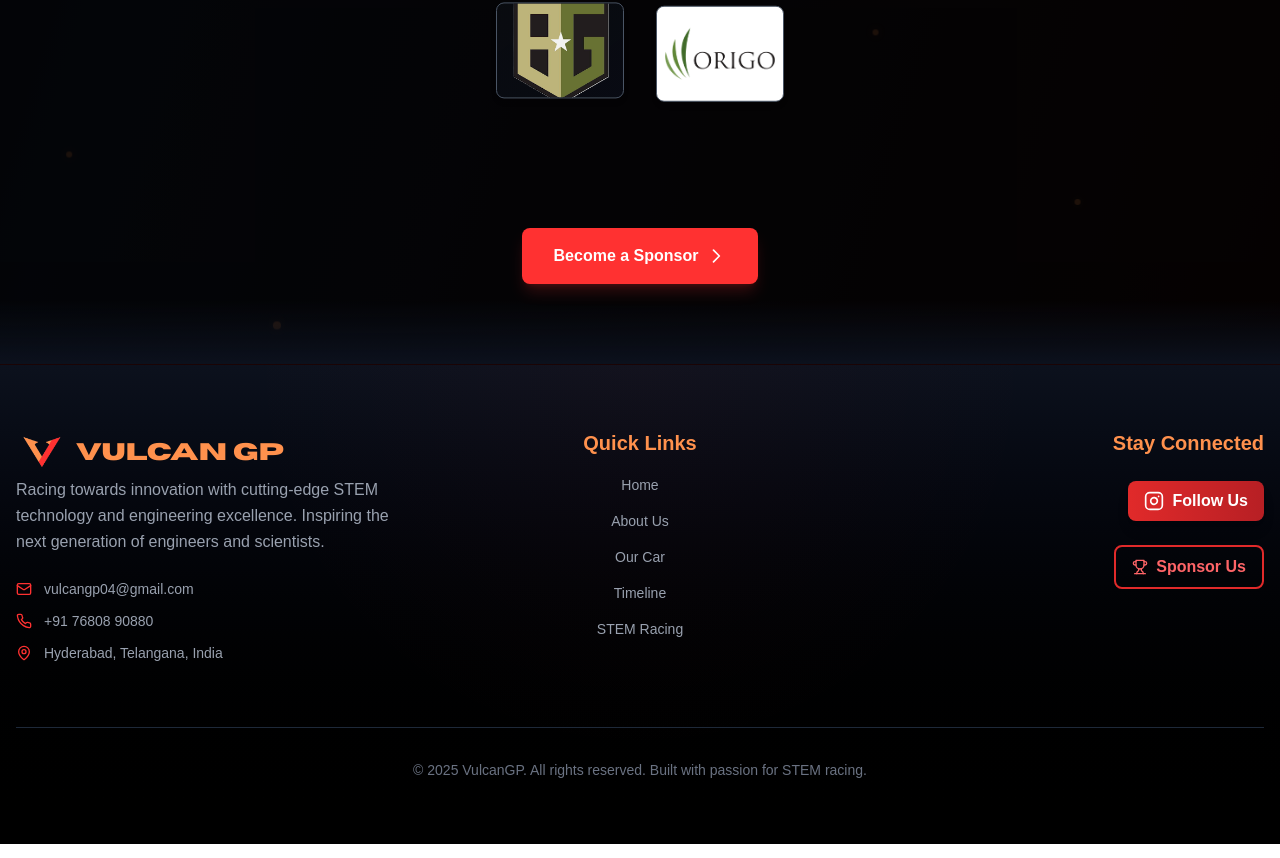
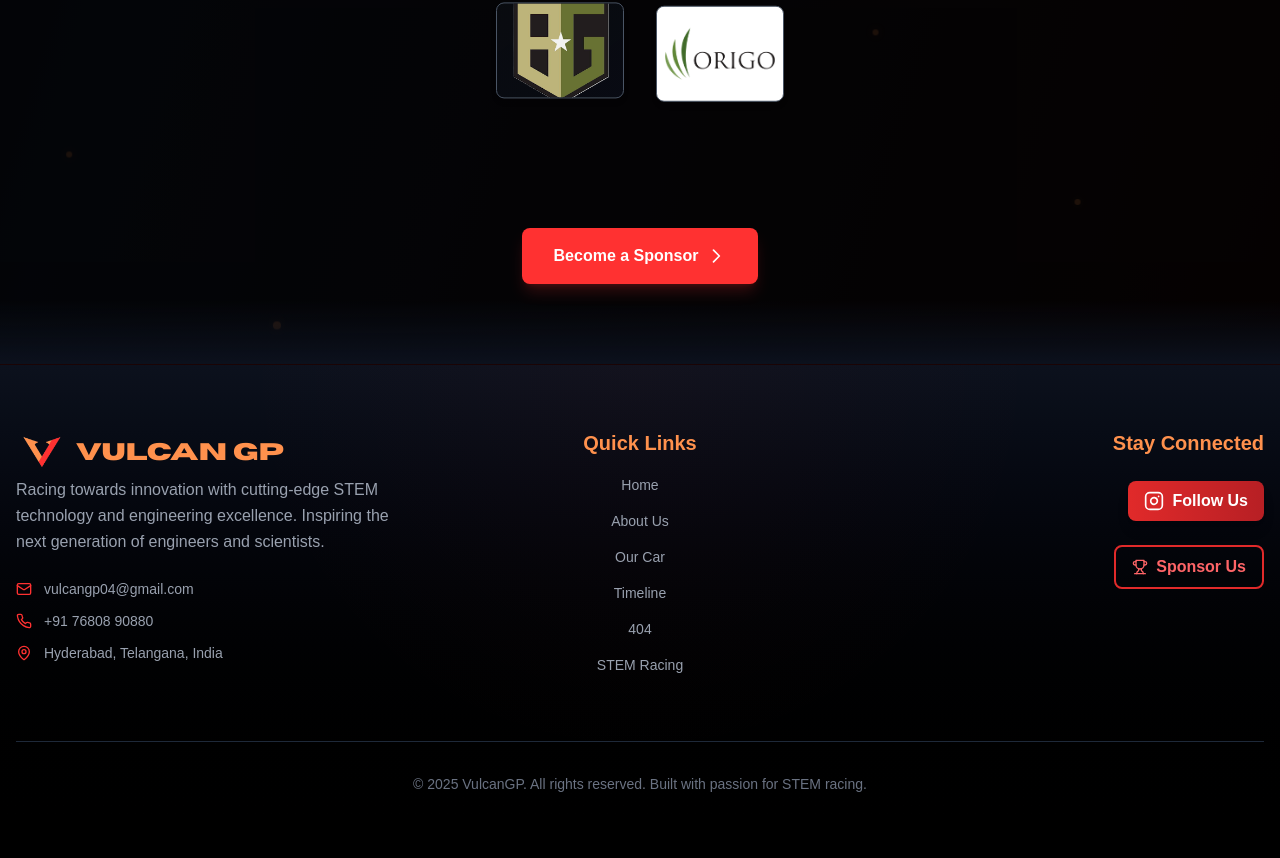
Before and after one commit to whippingdot/Vulcan-GP, a Next.js app: page / in a window 1280 px wide. Shown: the part 3841-4699 px from the top of the page. Built offline with nearby package versions, Linux system fonts and the light colour scheme.

Commit message:
fonts and 404

```diff
--- a/src/app/globals.css
+++ b/src/app/globals.css
@@ -2,7 +2,7 @@
 
 @font-face {
   font-family: "Horizon";
-  src: url("/fonts/Horizon/Horizon.otf") format("opentype");
+  src: url("/fonts/horizon/horizon.otf") format("opentype");
   font-weight: normal;
   font-style: normal;
 }
--- a/src/components/layout/Footer.tsx
+++ b/src/components/layout/Footer.tsx
@@ -137,6 +137,14 @@ const Footer = () => {
                 </Link>
               </li>
               <li>
+                <Link
+                  href="/404"
+                  className="text-gray-400 hover:text-[#ff3131] transition-colors duration-200 text-sm"
+                >
+                  404
+                </Link>
+              </li>
+              <li>
                 <a
                   href="https://stemracing.com"
                   target="_blank"
```
